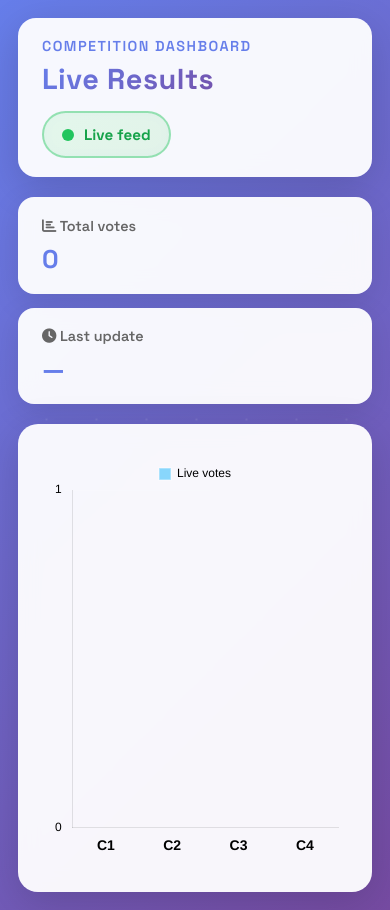
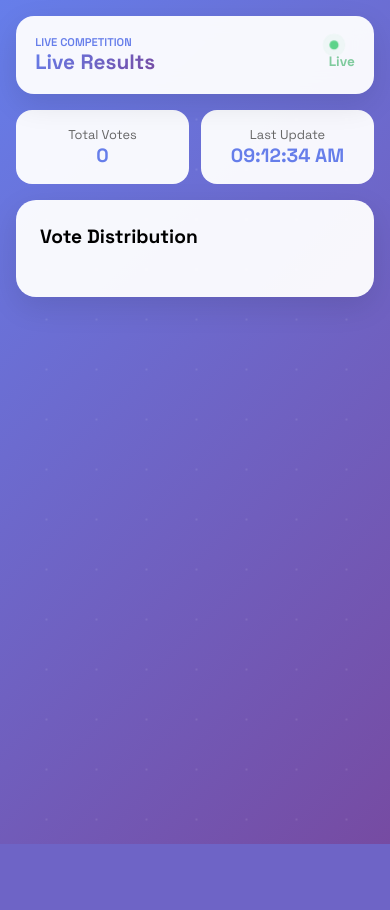
Before and after one commit to nadew-jayaweera/Voting-System, a Flask app: page /screen in a window 390 px wide. After the commit the page ends 844 px from the top, so only its background shows below. Run offline with Flask 3, Linux system fonts and the light colour scheme; some libraries are stand-ins or nearby versions.

Commit message:
Enhancing the  screen sections to new version

```diff
--- a/app.py
+++ b/app.py
@@ -32,6 +32,7 @@
     {"id": 9, "name": "W.M.R.L. Walisundara"},
     {"id": 10, "name": "V. Lochini Weerasekara"},
     {"id": 11, "name": "U.L.C. Bhashitha"},
+    {"id": 12, "name": "Posandu Mapa"},
 ]
 
 # --- DATABASE SETUP ---
--- a/templates/screen.html
+++ b/templates/screen.html
@@ -1,39 +1,31 @@
 <!DOCTYPE html>
 <html lang="en">
 <head>
-    <title>Live Results</title>
+    <title>Live Results | Full Names</title>
     <meta charset="UTF-8">
     <meta name="viewport" content="width=device-width, initial-scale=1">
     <link href="https://fonts.googleapis.com/css2?family=Space+Grotesk:wght@400;500;600;700&display=swap" rel="stylesheet">
     <link href="https://cdnjs.cloudflare.com/ajax/libs/font-awesome/6.4.0/css/all.min.css" rel="stylesheet">
-    <script src="https://cdn.jsdelivr.net/npm/chart.js"></script>
     <script src="https://cdnjs.cloudflare.com/ajax/libs/socket.io/4.0.1/socket.io.js"></script>
     <style>
-        * {
-            box-sizing: border-box;
-            margin: 0;
-            padding: 0;
-        }
+        * { box-sizing: border-box; margin: 0; padding: 0; }
 
         body {
-            font-family: 'Space Grotesk', 'Segoe UI', Tahoma, Geneva, Verdana, sans-serif;
+            font-family: 'Space Grotesk', sans-serif;
             background: linear-gradient(135deg, #667eea 0%, #764ba2 100%);
             min-height: 100vh;
             display: flex;
             justify-content: center;
-            align-items: center;
-            padding: 32px;
+            align-items: flex-start;
+            padding: 16px;
             position: relative;
-            overflow: hidden;
+            overflow-x: hidden;
         }
 
         body::before {
             content: '';
             position: fixed;
-            top: -50%;
-            left: -50%;
-            width: 200%;
-            height: 200%;
+            top: -50%; left: -50%; width: 200%; height: 200%;
             background: radial-gradient(circle, rgba(255,255,255,0.1) 1px, transparent 1px);
             background-size: 50px 50px;
             animation: moveGrid 20s linear infinite;
@@ -45,143 +37,142 @@
             100% { transform: translate(50px, 50px); }
         }
 
-        .shell {
-            width: min(1200px, 100%);
-            display: flex;
-            flex-direction: column;
-            gap: 20px;
-            position: relative;
-            z-index: 1;
-            animation: fadeIn 0.6s ease-out;
+        @keyframes pulse {
+            0%, 100% {
+                opacity: 1;
+                transform: scale(1);
+                box-shadow: 0 0 0 0 rgba(34, 197, 94, 0.7);
+            }
+            50% {
+                opacity: 0.7;
+                transform: scale(0.9);
+                box-shadow: 0 0 0 8px rgba(34, 197, 94, 0);
+            }
         }
 
-        @keyframes fadeIn {
-            from { opacity: 0; transform: translateY(-20px); }
-            to { opacity: 1; transform: translateY(0); }
+        @keyframes blink {
+            0%, 100% { opacity: 1; }
+            50% { opacity: 0.3; }
         }
+
+        .shell { width: 100%; max-width: 1200px; display: flex; flex-direction: column; gap: 16px; position: relative; z-index: 1; }
 
         .top-bar {
             display: flex;
             justify-content: space-between;
             align-items: center;
-            gap: 14px;
             background: rgba(255, 255, 255, 0.95);
             backdrop-filter: blur(10px);
-            padding: 1.5rem 2rem;
+            padding: 1.2rem;
             border-radius: 18px;
-            box-shadow: 0 10px 40px rgba(0, 0, 0, 0.15);
-        }
-
-        .title-wrap p {
-            margin: 0 0 6px;
-            color: #667eea;
-            font-size: 0.9rem;
-            font-weight: 600;
-            text-transform: uppercase;
-            letter-spacing: 0.1em;
+            box-shadow: 0 10px 30px rgba(0, 0, 0, 0.1);
         }
 
         .title-wrap h1 {
-            margin: 0;
-            font-size: 2.2rem;
-            letter-spacing: 0.5px;
+            font-size: 1.5rem;
             background: linear-gradient(135deg, #667eea 0%, #764ba2 100%);
             -webkit-background-clip: text;
             -webkit-text-fill-color: transparent;
-            background-clip: text;
             font-weight: 700;
         }
 
-        .status {
-            display: inline-flex;
-            align-items: center;
-            gap: 10px;
-            background: linear-gradient(135deg, rgba(34, 197, 94, 0.12), rgba(22, 163, 74, 0.12));
-            border: 2px solid rgba(34, 197, 94, 0.4);
-            padding: 12px 18px;
-            border-radius: 50px;
-            backdrop-filter: blur(10px);
-            font-weight: 700;
-            color: #16a34a;
-            font-size: 0.95rem;
-        }
-
-        .pulse-dot {
-            width: 12px;
-            height: 12px;
-            border-radius: 50%;
-            background: #22c55e;
-            box-shadow: 0 0 0 0 rgba(34, 197, 94, 0.6);
-            animation: pulse 1.8s infinite;
-        }
-
-        @keyframes pulse {
-            0% { box-shadow: 0 0 0 0 rgba(34, 197, 94, 0.5); }
-            70% { box-shadow: 0 0 0 15px rgba(34, 197, 94, 0); }
-            100% { box-shadow: 0 0 0 0 rgba(34, 197, 94, 0); }
-        }
-
-        .meta {
-            display: grid;
-            grid-template-columns: repeat(auto-fit, minmax(220px, 1fr));
-            gap: 14px;
-        }
+        .meta { display: grid; grid-template-columns: 1fr 1fr; gap: 12px; }
 
         .pill {
             background: rgba(255, 255, 255, 0.95);
-            backdrop-filter: blur(10px);
             border-radius: 16px;
-            padding: 1.2rem 1.5rem;
-            box-shadow: 0 8px 30px rgba(0, 0, 0, 0.1);
-            transition: all 0.3s ease;
+            padding: 1rem;
+            text-align: center;
         }
 
-        .pill:hover {
-            transform: translateY(-3px);
-            box-shadow: 0 12px 40px rgba(0, 0, 0, 0.15);
-        }
-
-        .pill .label {
-            color: #666;
-            font-size: 0.9rem;
-            font-weight: 600;
-        }
-
-        .pill .value {
-            font-size: 1.6rem;
-            font-weight: 700;
-            margin-top: 8px;
-            color: #667eea;
-        }
+        .pill .value { font-size: 1.2rem; font-weight: 700; color: #667eea; }
 
         .panel {
             background: rgba(255, 255, 255, 0.95);
-            backdrop-filter: blur(10px);
             border-radius: 20px;
-            padding: 2rem;
-            box-shadow: 0 10px 40px rgba(0, 0, 0, 0.15);
+            padding: 1.5rem;
+            box-shadow: 0 10px 30px rgba(0, 0, 0, 0.1);
         }
 
-        .chart-shell {
-            position: relative;
-            height: min(70vh, 620px);
+        /* --- UPDATED GRID LAYOUT FOR FULL NAMES --- */
+        .bar-graph-container {
+            display: grid;
+            /* Column 1: Exactly as wide as the longest name */
+            /* Column 2: The rest of the screen for the bar */
+            grid-template-columns: auto 1fr;
+            gap: 16px 24px;
+            align-items: center;
         }
 
-        canvas {
-            width: 100% !important;
-            height: 100% !important;
+        .bar-label {
+            font-weight: 700;
+            color: #0f172a;
+            font-size: 0.95rem;
+            white-space: nowrap; /* Keeps name on one line */
+            grid-column: 1;
         }
 
-        @media (max-width: 768px) {
-            body { padding: 18px; }
-            .top-bar {
-                flex-direction: column;
-                align-items: flex-start;
-                padding: 1.2rem 1.5rem;
+        .bar-wrapper {
+            grid-column: 2;
+            height: 38px;
+            background: rgba(102, 126, 234, 0.08);
+            border-radius: 10px;
+            overflow: hidden;
+            border: 1px solid rgba(102, 126, 234, 0.15);
+            position: relative;
+            width: 100%;
+        }
+
+        .bar-fill {
+            height: 100%;
+            width: 0%;
+            transition: width 1s cubic-bezier(0.34, 1.56, 0.64, 1);
+            display: flex;
+            align-items: center;
+            justify-content: flex-end;
+            padding-right: 12px;
+        }
+
+        .bar-value {
+            color: white;
+            font-weight: 800;
+            font-size: 0.85rem;
+            text-shadow: 0 1px 3px rgba(0,0,0,0.3);
+            white-space: nowrap;
+        }
+
+        /* Responsive Mobile Layout */
+        @media (max-width: 650px) {
+            .bar-graph-container {
+                grid-template-columns: 1fr; /* Stack name on top of bar */
+                gap: 20px;
             }
-            .title-wrap h1 { font-size: 1.8rem; }
-            .chart-shell { height: 420px; }
-            .panel { padding: 1.5rem; }
+            .bar-label { grid-column: 1; }
+            .bar-wrapper { grid-column: 1; }
+            .title-wrap h1 { font-size: 1.3rem; }
+        }
+
+        @media (min-width: 768px) {
+            .title-wrap h1 { font-size: 2.2rem; }
+            .pill .value { font-size: 1.6rem; }
+        }
+
+        /* --- CARDS --- */
+        .candidates-list {
+            display: grid;
+            grid-template-columns: repeat(auto-fit, minmax(280px, 1fr));
+            gap: 12px;
+            margin-top: 20px;
+        }
+
+        .candidate-card {
+            background: white;
+            border: 2px solid #e2e8f0;
+            border-radius: 16px;
+            padding: 16px;
+            display: flex;
+            justify-content: space-between;
+            align-items: center;
         }
     </style>
 </head>
@@ -189,119 +180,137 @@
     <div class="shell">
         <div class="top-bar">
             <div class="title-wrap">
-                <p>Competition Dashboard</p>
+                <p style="color: #667eea; font-weight: 600; text-transform: uppercase; font-size: 0.7rem;">Live Competition</p>
                 <h1>Live Results</h1>
             </div>
             <div class="status">
-                <span class="pulse-dot"></span>
-                <span>Live feed</span>
+                <div class="pulse-dot" style="width:10px; height:10px; background:#22c55e; border-radius:50%; margin-right:8px; animation: pulse 1.5s ease-in-out infinite;"></div>
+                <span style="font-size: 0.85rem; font-weight:700; color:#16a34a; animation: blink 2s ease-in-out infinite;">Live</span>
             </div>
         </div>
 
         <div class="meta">
             <div class="pill">
-                <div class="label"><i class="fas fa-chart-bar"></i> Total votes</div>
+                <div style="color: #666; font-size: 0.8rem;">Total Votes</div>
                 <div class="value" id="total-votes">0</div>
             </div>
             <div class="pill">
-                <div class="label"><i class="fas fa-clock"></i> Last update</div>
+                <div style="color: #666; font-size: 0.8rem;">Last Update</div>
                 <div class="value" id="last-update">—</div>
             </div>
         </div>
 
         <div class="panel">
-            <div class="chart-shell">
-                <canvas id="voteChart"></canvas>
-            </div>
+            <h2 style="margin-bottom: 24px; font-size: 1.2rem;">Vote Distribution</h2>
+            <div class="bar-graph-container" id="bar-graph">
+                </div>
+        </div>
+
+        <div class="panel" style="background: transparent; box-shadow: none; padding: 0;">
+            <div class="candidates-list" id="candidates-list"></div>
         </div>
     </div>
 
     <script>
         var socket = io();
-        var ctx = document.getElementById('voteChart').getContext('2d');
         var totalVotesEl = document.getElementById('total-votes');
         var lastUpdateEl = document.getElementById('last-update');
 
+        // Live clock update every second
+        function updateClock() {
+            const now = new Date();
+            lastUpdateEl.textContent = now.toLocaleTimeString([], {hour: '2-digit', minute:'2-digit', second:'2-digit'});
+        }
+
+        // Update clock immediately and then every second
+        updateClock();
+        setInterval(updateClock, 1000);
+
         var palette = [
-            'rgba(125, 211, 252, 0.9)',
-            'rgba(192, 132, 252, 0.9)',
-            'rgba(244, 114, 182, 0.9)',
-            'rgba(96, 165, 250, 0.9)',
-            'rgba(52, 211, 153, 0.9)',
-            'rgba(251, 191, 36, 0.9)'
+            { bg: 'rgba(125, 211, 252, 0.9)', border: 'rgb(14, 165, 233)' },
+            { bg: 'rgba(192, 132, 252, 0.9)', border: 'rgb(147, 51, 234)' },
+            { bg: 'rgba(244, 114, 182, 0.9)', border: 'rgb(219, 39, 119)' },
+            { bg: 'rgba(96, 165, 250, 0.9)', border: 'rgb(37, 99, 235)' },
+            { bg: 'rgba(52, 211, 153, 0.9)', border: 'rgb(16, 185, 129)' }
         ];
 
-        var chart = new Chart(ctx, {
-            type: 'bar',
-            data: {
-                labels: ['C1', 'C2', 'C3', 'C4'],
-                datasets: [{
-                    label: 'Live votes',
-                    data: [0, 0, 0, 0],
-                    backgroundColor: palette,
-                    borderColor: 'rgba(255,255,255,0.4)',
-                    borderWidth: 1.5,
-                    borderRadius: 10,
-                    maxBarThickness: 80
-                }]
-            },
-            options: {
-                responsive: true,
-                maintainAspectRatio: false,
-                layout: { padding: 10 },
-                scales: {
-                    y: {
-                        beginAtZero: true,
-                        grid: { color: 'rgba(255,255,255,0.08)' },
-                        ticks: { color: 'var(--text-dim)', precision: 0 }
-                    },
-                    x: {
-                        grid: { display: false },
-                        ticks: { color: 'var(--text-main)', font: { size: 14, weight: '600' } }
-                    }
-                },
-                plugins: {
-                    legend: { labels: { color: 'var(--text-dim)', boxWidth: 12 } },
-                    tooltip: {
-                        backgroundColor: 'rgba(15, 23, 42, 0.92)',
-                        borderColor: 'rgba(255,255,255,0.08)',
-                        borderWidth: 1,
-                        titleColor: '#fff',
-                        bodyColor: '#dbeafe'
-                    }
-                },
-                animation: {
-                    duration: 650,
-                    easing: 'easeOutCubic'
-                }
-            }
-        });
+        function toTitleCase(str) {
+            return str.replace(/\w\S*/g, (txt) => txt.charAt(0).toUpperCase() + txt.substr(1).toLowerCase());
+        }
 
         function refreshChart(scores) {
             if (!scores || Object.keys(scores).length === 0) return;
 
-            // Extract IDs and sort them
-            var ids = Object.keys(scores).sort(function(a, b) { return Number(a) - Number(b); });
+            const ids = Object.keys(scores);
+            const voteData = ids.map((id, index) => ({
+                id: id,
+                index: index,
+                name: scores[id].name || ('Candidate ' + id),
+                votes: scores[id].votes || 0
+            }));
 
-            // Get names and vote counts
-            var labels = ids.map(function(id) {
-                return scores[id].name || ('C' + id);
-            });
-            var values = ids.map(function(id) {
-                return scores[id].votes || 0;
+            const totalVotes = voteData.reduce((sum, item) => sum + item.votes, 0);
+            const rankedData = [...voteData].sort((a, b) => b.votes - a.votes);
+
+            const barGraphEl = document.getElementById('bar-graph');
+
+            // Note: Since we use CSS Grid for layout, we can't easily use 'order'
+            // for the labels and wrappers separately. Instead, we re-render
+            // the grid children in the ranked order to keep names and bars aligned.
+            barGraphEl.innerHTML = '';
+
+            rankedData.forEach((item) => {
+                const percentage = totalVotes > 0 ? Math.round((item.votes / totalVotes) * 100) : 0;
+                const color = palette[item.index % palette.length];
+
+                // Create Name Label
+                const label = document.createElement('div');
+                label.className = 'bar-label';
+                label.textContent = item.name;
+
+                // Create Bar Wrapper
+                const wrapper = document.createElement('div');
+                wrapper.className = 'bar-wrapper';
+
+                const fill = document.createElement('div');
+                fill.className = 'bar-fill';
+                fill.id = 'fill-' + item.id;
+                fill.style.background = `linear-gradient(90deg, ${color.border}, ${color.bg})`;
+                fill.innerHTML = `<div class="bar-value">${item.votes.toLocaleString()} (${percentage}%)</div>`;
+
+                wrapper.appendChild(fill);
+                barGraphEl.appendChild(label);
+                barGraphEl.appendChild(wrapper);
+
+                // Trigger growth animation
+                setTimeout(() => {
+                    fill.style.width = percentage + '%';
+                }, 50);
             });
 
-            chart.data.labels = labels;
-            chart.data.datasets[0].data = values;
-            chart.data.datasets[0].backgroundColor = values.map(function(_, idx) {
-                return palette[idx % palette.length];
+            // UPDATE CARDS
+            const cardsListEl = document.getElementById('candidates-list');
+            cardsListEl.innerHTML = '';
+            rankedData.forEach((item, index) => {
+                const percentage = totalVotes > 0 ? Math.round((item.votes / totalVotes) * 100) : 0;
+                const rank = index + 1;
+                const card = document.createElement('div');
+                card.className = 'candidate-card';
+                card.innerHTML = `
+                    <div>
+                        <div style="font-weight:700;">${rank === 1 ? '👑 ' : ''}${item.name}</div>
+                        <div style="color:#64748b; font-size:0.75rem;">ID: ${item.id}</div>
+                    </div>
+                    <div style="text-align:right">
+                        <div style="font-size:1.2rem; font-weight:800; color:#667eea;">${item.votes.toLocaleString()}</div>
+                        <div style="color:#667eea; font-weight:700; font-size:0.8rem;">${percentage}%</div>
+                    </div>
+                `;
+                cardsListEl.appendChild(card);
             });
 
-            var total = values.reduce(function(sum, v) { return sum + Number(v || 0); }, 0);
-            totalVotesEl.textContent = total.toLocaleString();
-            lastUpdateEl.textContent = new Date().toLocaleTimeString();
-
-            chart.update();
+            totalVotesEl.textContent = totalVotes.toLocaleString();
+            // Clock updates automatically via setInterval, no need to update here
         }
 
         socket.on('update_scores', function(scores) {
```
